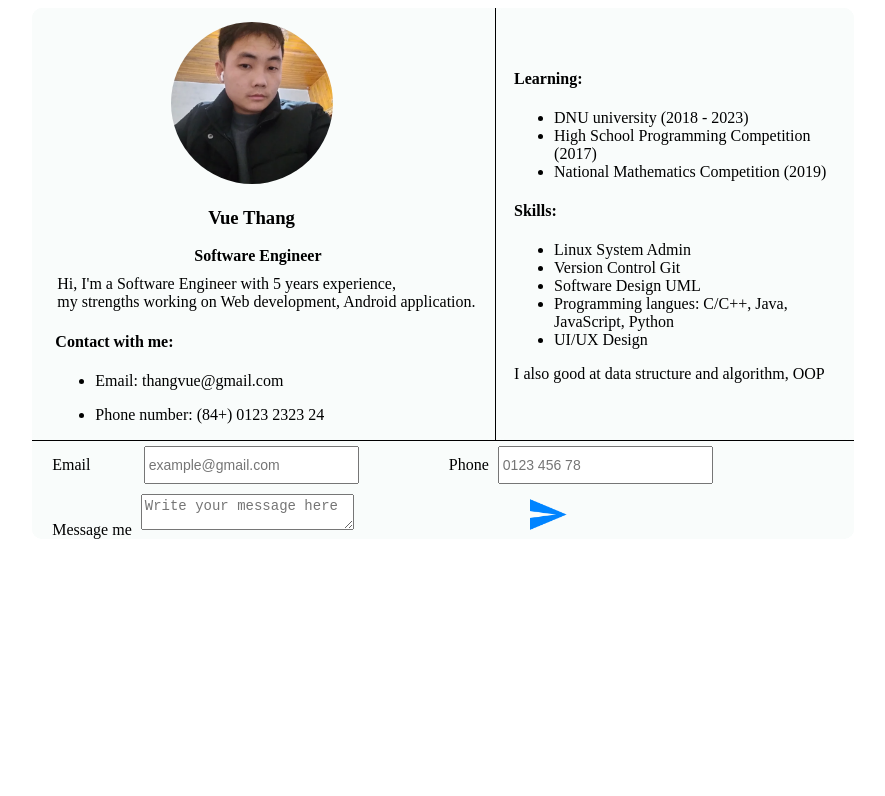
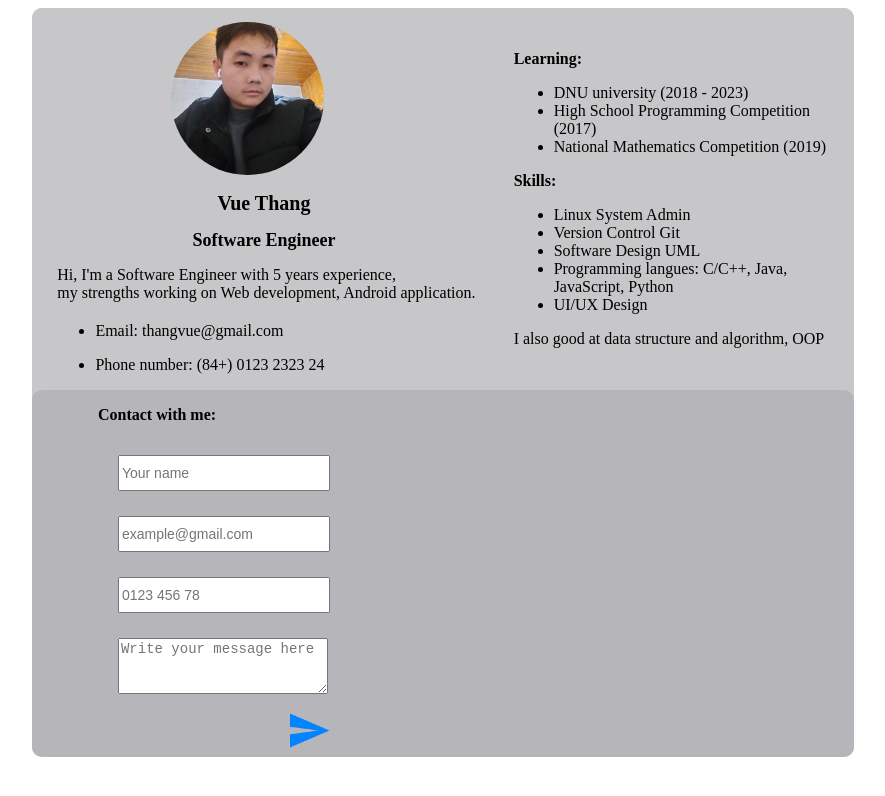
Before and after one commit to vuecoder2k/Personal-Profile-Page, a plain HTML site: page index.html in a window 1280 px wide. Shown: the whole page, without its empty margins (197-1082 px from the left). Drawn offline with Linux system fonts and the light colour scheme.

Commit message:
Fix some CSS and HTML code, heading, ...

```diff
--- a/index.html
+++ b/index.html
@@ -12,27 +12,33 @@
 			border-radius: 20px;
 		}
 
-		table, td {
+		.layout, td {
 			border-radius: 10px;
-			background-color: #f9fcfb;
+			background-color: #c7c7c9;
 			padding: 0px;
 			border-collapse: collapse;
 		}
 
-		img {
-			width: 35%;
-			height: 35%;
+		.avatar {
+			width: 33%;
+			height: 33%;
 			border-radius: 130px;
 			margin-left: 30%;
 			margin-top: 3%;
 		}
-		.profile-heading h3 {
-			margin-left: 38%;
+
+		.heading-1 {
+			font-size: 20px;
+			text-align: center;
 		}
-		.profile-heading h4 {
-			margin-top: 10px;
-			margin-left: 35%;
-			margin-bottom: 10px;
+
+		.heading-2 {
+			font-size: 18px;
+			text-align: center;
+		}
+
+		.heading-3 {
+			font-size: 16px;
 		}
 
 		.profile-description {
@@ -50,52 +56,52 @@
 		.learning-space {
 			padding-left: 5%;
 		}
+
 		.skills-space {
 			padding-left: 5%;
 		}
-		.bottom {
-			width: 100%;
+
+		.footer td {
+			background-color: #b6b6ba;
+			padding-left: 8%;
+		}
+
+		.input-field {
+			font-size: 14px;
+			width: 27%;
+			height: 30px;
+			margin-top: 15px;
+			margin-bottom: 10px;
+			margin-left: 20px;
+		}
+		.input-field#message {
+			width: 27%;
 			height: 50px;
 		}
-		.input-field {
-			font-size: 14px;
-			width: 25%;
-			height: 28px;
-			padding: 3px;
-			margin: 5px;
+
+		#submiting {
+			margin-left: 25%;
+			width: 45px;
+			height: 45px;
 		}
-		 label {
-			padding-left: 20px;
-		}
-		#email {
-			margin-left: 6%;
-			margin-right: 8%;
-		}
-		#submiting {
-			margin-left: 20%;
-			width: 5%;
-			height: 5%;
-		}
+
 	</style>
 </head>
 <body>
 	<div class="container">
-
 		<table class="layout">
-
-			<tr class="top">
-				<td style="border-right: 1px solid black;">
-					<img src="/images/f4da9569-3dd4-41a6-8992-b2b77ef33953_512.webp" alt="avatar image" id="avatar">
+			<tr class="main">
+				<td>
+					<img class="avatar" src="images/f4da9569-3dd4-41a6-8992-b2b77ef33953_512.webp" alt="avatar image" id="avatar">
 
 					<div class="profile-heading">
-						<h3>Vue Thang</h3>
-						<h4>Software Engineer</h4>
+						<h1 class="heading-1">Vue Thang</h1>
+						<h2 class="heading-2">Software Engineer</h2>
 					</div>
 
 					<p class="profile-description">Hi, I'm a Software Engineer with 5 years experience,<br> my strengths working on Web development, Android application.</p>
 
 					<div class="profile-contact">
-						<h4>Contact with me: </h4>
 						<ul>
 							<li><p>Email: thangvue@gmail.com</p></li>
 							<li><p>Phone number: (84+) 0123 2323 24</p></li>
@@ -105,7 +111,7 @@
 
 				<td>
 					<div class="learning-space">
-						<h4>Learning:</h4>
+						<h3 class="heading-3">Learning:</h3>
 						<ul>
 							<li>DNU university (2018 - 2023)</li>
 							<li>High School Programming Competition (2017)</li>
@@ -114,7 +120,7 @@
 					</div>
 
 					<div class="skills-space">
-						<h4>Skills: </h4>
+						<h3 class="heading-3">Skills: </h3>
 						<ul>
 							<li>Linux System Admin</li>
 							<li>Version Control Git</li>
@@ -128,17 +134,20 @@
 				</td>
 			</tr>
 
-			<tr class="bottom" style="border-top: 1px solid black;">
+			<tr class="footer">
 				<td colspan="2">
+					<h3 class="heading-3">Contact with me:</h3>
 					<form>
-						<label for="email">Email</label>
+						<input class="input-field" type="text" name="name" id="name" placeholder="Your name">
+						<br>
 						<input class="input-field" type="email" name="email" id="email" required placeholder="example@gmail.com">
+						<br>
 
-						<label for="phone-num">Phone</label>
 						<input class="input-field" type="tel" name="phone-num" id="phone-num" required placeholder="0123 456 78">
 						<br>
-						<label for="message">Message me</label>
+
 						<textarea class="input-field" placeholder="Write your message here" id="message"></textarea>
+						<br>
 
 						<input type="image" src="images/send-icon.png" value="Sending" id="submiting">
 					</form>
```
